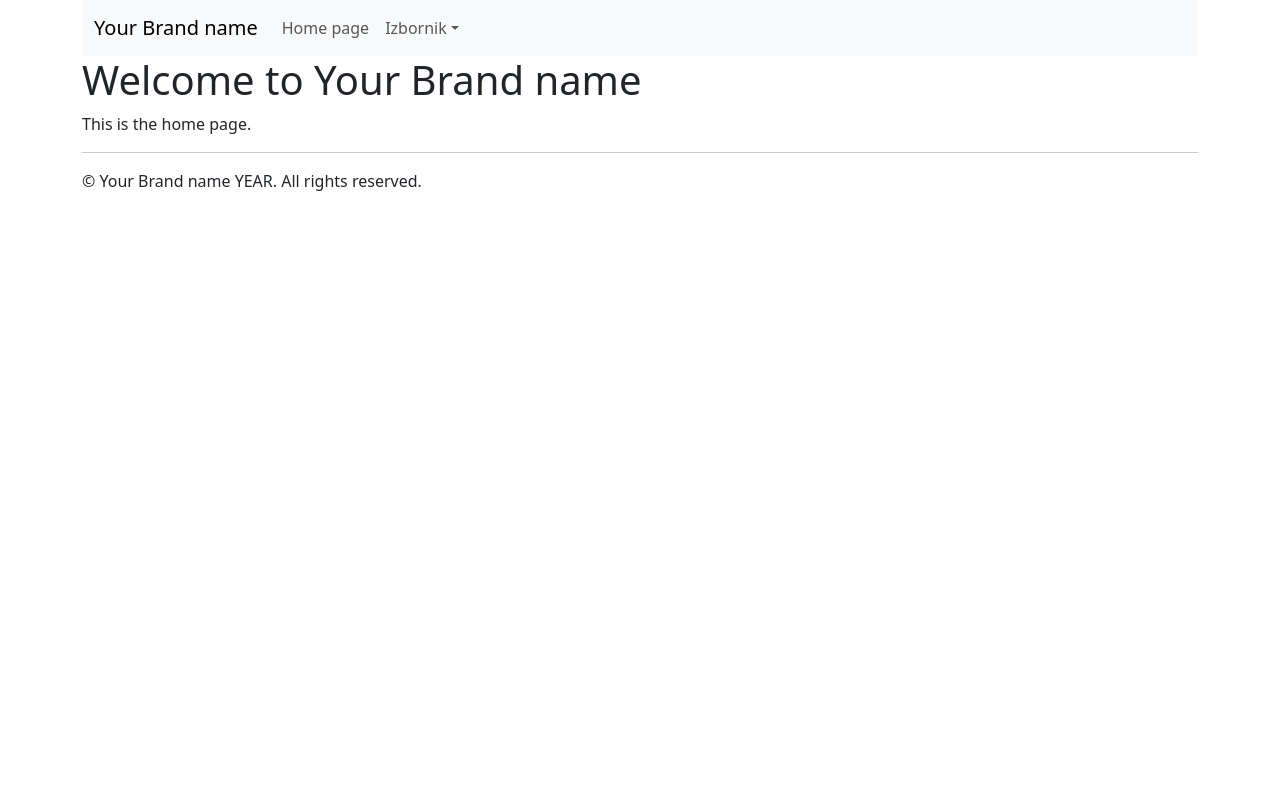
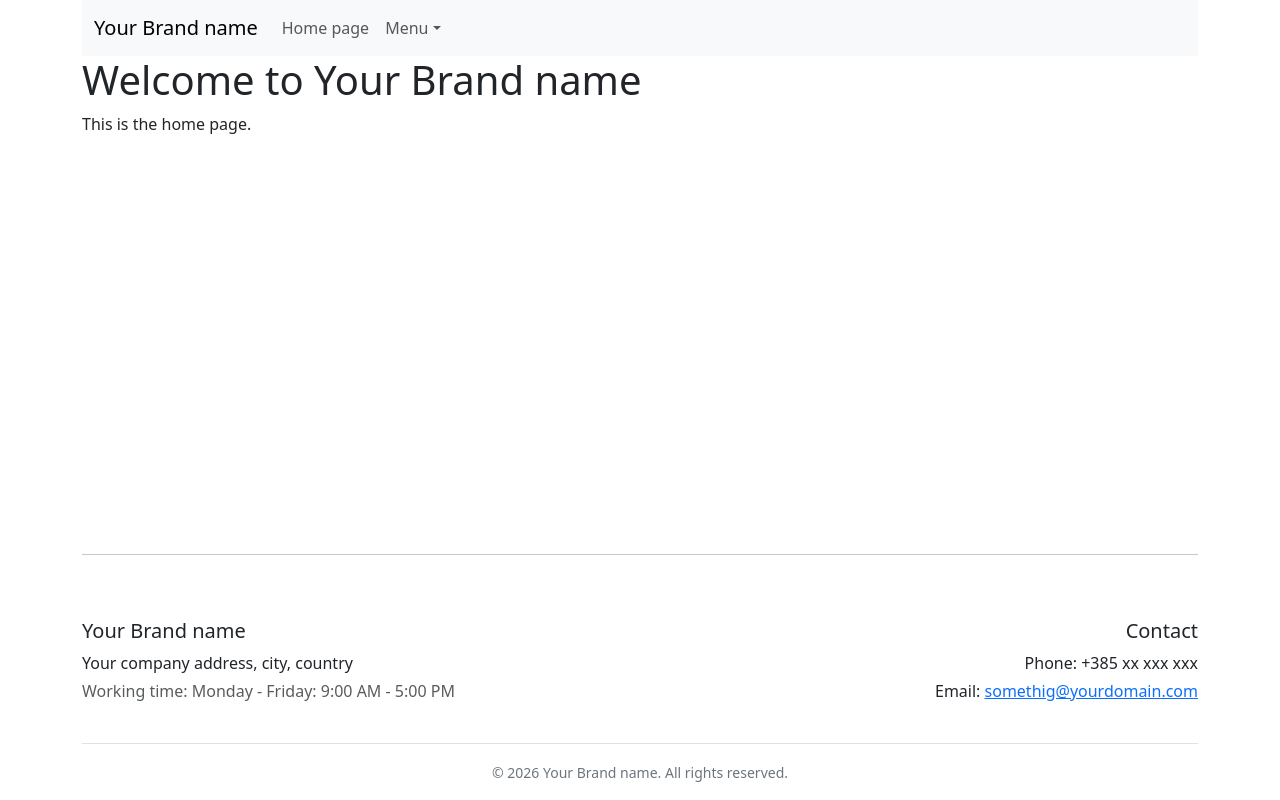
Before and after one commit to EdwardTilhof/predstavljanjeObrtnika, a React (Vite) app: page / in a window 1280 px wide. Built offline with nearby package versions, Linux system fonts and the light colour scheme.

Commit message:
footer
added footer with brand info

```diff
--- a/src/App.css
+++ b/src/App.css
@@ -182,3 +182,26 @@
     border-right-color: var(--border);
   }
 }
+
+@media (max-width: 640px) {
+  .site-footer {
+    display: flex;
+    flex-wrap: wrap;
+    justify-content: space-between;
+  }
+  .footer-info {
+    flex: 1;
+  }
+  .text-center {
+    width: 100%;
+  }
+}
+.MainContainer {
+  display: flex;
+  flex-direction: column;
+  min-height: 100vh;
+}
+
+main {
+  flex: 1;
+}
--- a/src/App.jsx
+++ b/src/App.jsx
@@ -5,23 +5,53 @@ import { Routes, Route } from 'react-router-dom'
 
 import NavBar from "./pages/components/NavBar"
 import Home from "./pages/Home"
-import { BRAND_NAME, NAV_LINKS, ROUTES } from "./constants";
+import {
+  BRAND_NAME, ROUTES,
+  COMPANY_PHONE,
+  COMPANY_EMAIL,
+  COMPANY_ADDRESS,
+  COMPANY_WORKING_HOURS,
+  CURRENT_YEAR
+} from "./constants";
 import ServicesMain from "./pages/components/Services/Services-Main"
 
 function App() {
   return (
-    <Container>
+    <Container className='MainContainer'>
       <NavBar />
 
-      <Routes>
-        <Route path={ROUTES.home} element={<Home />} />
-        <Route path={ROUTES.services} element={<ServicesMain />} />
-      </Routes>
+      <main>
+        <Routes>
+          <Route path={ROUTES.home} element={<Home />} />
+          <Route path={ROUTES.services} element={<ServicesMain />} />
+        </Routes>
+      </main>
 
       <hr />
 
-      <footer>
-        &copy; {BRAND_NAME} YEAR. All rights reserved.
+     <footer className="site-footer mt-5 pb-3">
+        <div className="d-flex flex-column flex-md-row justify-content-between align-items-start">
+
+          <div className="footer-left">
+            <h5>{BRAND_NAME}</h5>
+            <p className="mb-1">{COMPANY_ADDRESS}</p>
+            <p className="text-muted">Working time: {COMPANY_WORKING_HOURS}</p>
+          </div>
+
+          <div className="footer-right text-md-end">
+            <h5>Contact</h5>
+            <p className="mb-1">Phone: {COMPANY_PHONE}</p>
+            <p>Email: <a href={`Mailto:${COMPANY_EMAIL}`}>{COMPANY_EMAIL}</a></p>
+          </div>
+
+        </div>
+
+        {/* Full width copyright at the bottom */}
+        <div className="text-center mt-4 border-top pt-3">
+          <small className="text-secondary">
+            &copy; {CURRENT_YEAR} {BRAND_NAME}. All rights reserved.
+          </small>
+        </div>
       </footer>
     </Container>
   );
--- a/src/constants.js
+++ b/src/constants.js
@@ -1,9 +1,14 @@
 export const BRAND_NAME = "Your Brand name";
+export const COMPANY_PHONE = "+385 xx xxx xxx";
+export const COMPANY_EMAIL = "somethig@yourdomain.com";
+export const COMPANY_ADDRESS = "Your company address, city, country";
+export const COMPANY_WORKING_HOURS = "Monday - Friday: 9:00 AM - 5:00 PM";
+export const CURRENT_YEAR = new Date().getFullYear();
 
 export const ROUTES = {
   home: "/",
   about: "/about",
-  services: "/services",
+  services: "/services/services-main",
   contact: "/contact",
 };
 
--- a/src/pages/components/NavBar.jsx
+++ b/src/pages/components/NavBar.jsx
@@ -1,17 +1,13 @@
 import { Container, Navbar, Nav, NavDropdown } from "react-bootstrap";
-import { BRAND_NAME } from "../../constants";
-import { useNavigate } from "react-router-dom";
+import { Link } from "react-router-dom";
+import { BRAND_NAME, ROUTES } from "../../constants";
 
 export default function NavBar() {
-  const navigate = useNavigate();
-
   return (
     <Navbar expand="lg" className="bg-body-tertiary">
       <Container>
-        <Navbar.Brand
-          style={{ cursor: "pointer" }}
-          onClick={() => navigate("/")}
-        >
+        {/* Brand Name acting as a Home Link */}
+        <Navbar.Brand as={Link} to={ROUTES.home} style={{ cursor: "pointer" }}>
           {BRAND_NAME}
         </Navbar.Brand>
 
@@ -20,26 +16,30 @@ export default function NavBar() {
         <Navbar.Collapse id="basic-navbar-nav">
           <Nav className="me-auto">
 
-            <Nav.Link onClick={() => navigate("/")}>
+            {/* Main Home Link */}
+            <Nav.Link as={Link} to={ROUTES.home}>
               Home page
             </Nav.Link>
 
-            <NavDropdown title="Izbornik" id="basic-nav-dropdown">
-              <NavDropdown.Item onClick={() => navigate("/services/services-main")}>
+            <NavDropdown title="Menu" id="basic-nav-dropdown">
+
+              {/* Services Dropdown Link */}
+              <NavDropdown.Item as={Link} to={ROUTES.services}>
                 Services
               </NavDropdown.Item>
 
               <NavDropdown.Divider />
 
+              {/* External Link (for testing and show.) */}
               <NavDropdown.Item
                 href="https://github.com/EdwardTilhof"
                 target="_blank"
+                rel="noopener noreferrer"
               >
                 GitHub
               </NavDropdown.Item>
 
             </NavDropdown>
-
           </Nav>
         </Navbar.Collapse>
       </Container>
```
Also changed, not shown: src/pages/components/About-Us/About-Us.jsx (added, +14 -0 lines).
